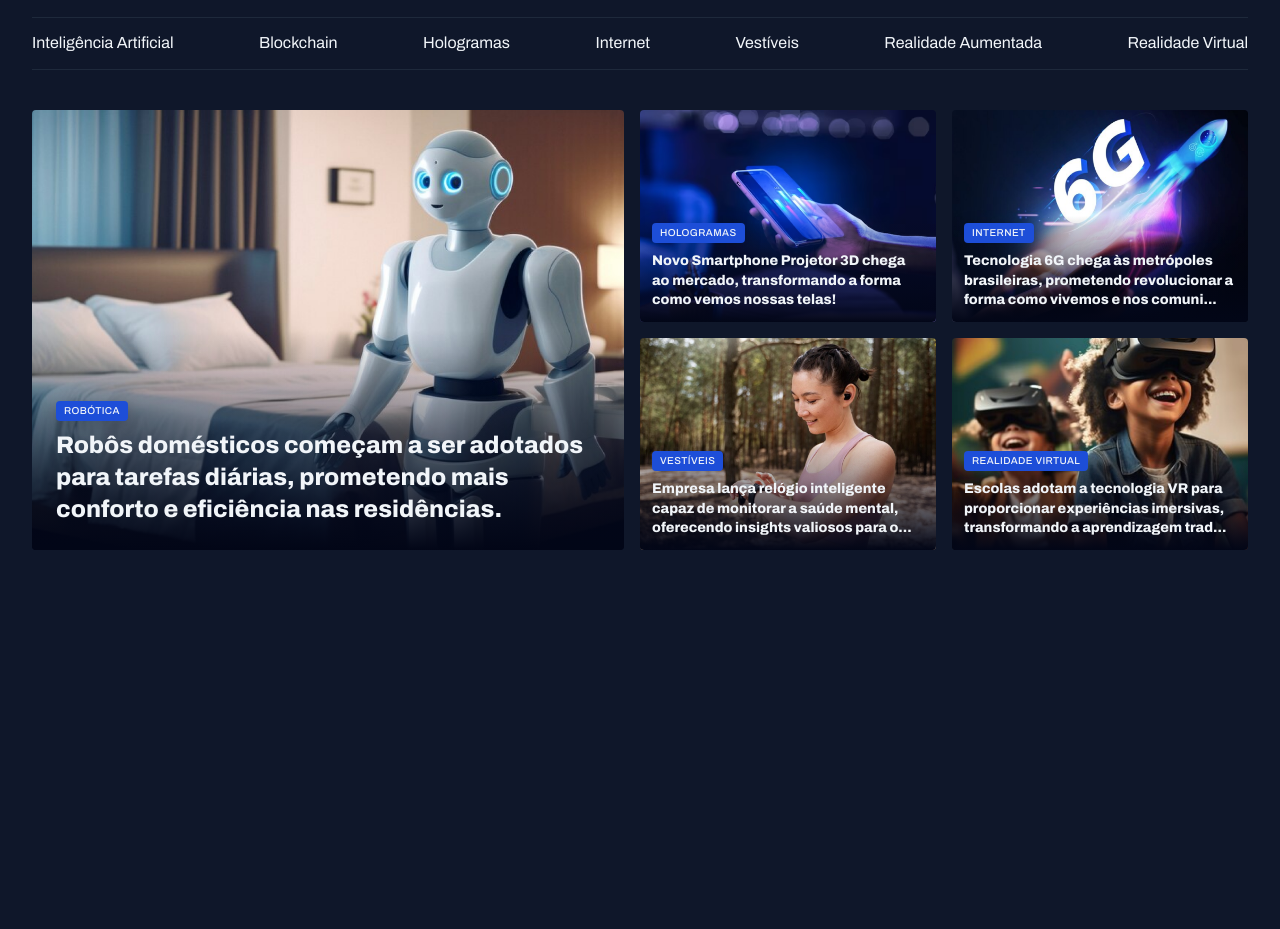
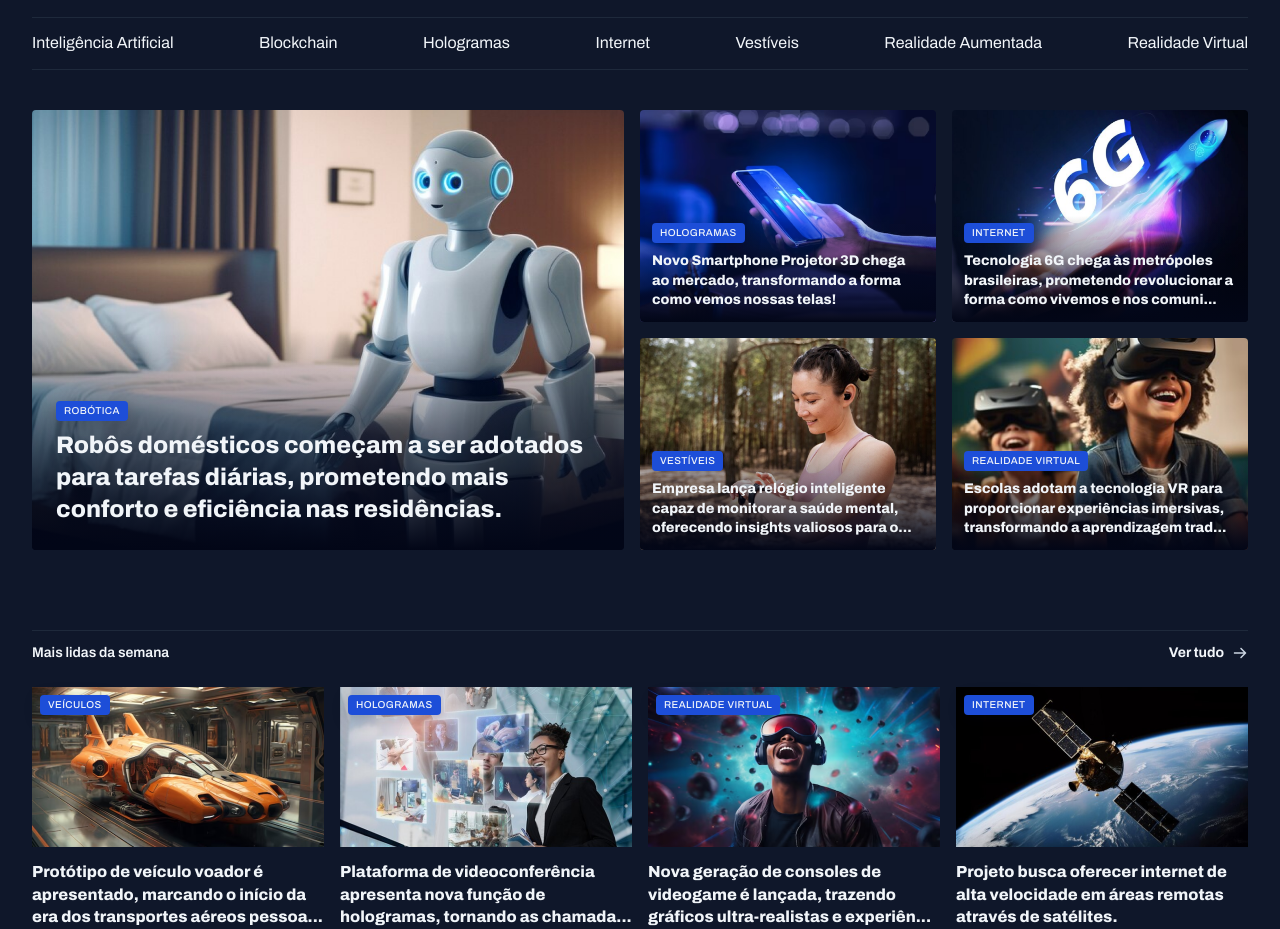
Before and after one commit to lhucaseduardo/portalDeNoticias, a plain HTML site: page index.html in a window 1280 px wide. Shown: the part 45-974 px from the top of the page. Before the commit the page ends 800 px from the top, so only its background shows below. Drawn offline with Linux system fonts and the light colour scheme.

Commit message:
done weekly section

```diff
--- a/index.html
+++ b/index.html
@@ -99,6 +99,43 @@
                 </figure>
             </div>
         </section>
+
+        <section id="weekly">
+            <header class="grid grid-flow-col">
+                <h3>Mais lidas da semana</h3>
+                <a href="#" class="grid grid-flow-col">
+                    <strong>Ver tudo</strong>
+                    <span>
+
+                    </span>
+                </a>
+            </header>
+            <div class="grid gap-16">
+                <figure>
+                    <span class="content-tag">veículos</span>
+                    <img src="./assets/images/Image 06.png" alt="">
+                    <p>Protótipo de veículo voador é apresentado, marcando o início da era dos transportes aéreos pessoa...</p>
+                </figure>
+
+                <figure>
+                    <span class="content-tag">hologramas</span>
+                    <img src="./assets/images/Image 07.png" alt="">
+                    <p>Plataforma de videoconferência apresenta nova função de hologramas, tornando as chamada...</p>
+                </figure>
+
+                <figure>
+                    <span class="content-tag">realidade virtual</span>
+                    <img src="./assets/images/Image 08.png" alt="">
+                    <p>Nova geração de consoles de videogame é lançada, trazendo gráficos ultra-realistas e experiên...</p>
+                </figure>
+
+                <figure>
+                    <span class="content-tag">internet</span>
+                    <img src="./assets/images/Image 09.png" alt="">
+                    <p>Projeto busca oferecer internet de alta velocidade em áreas remotas através de satélites.</p>
+                </figure>
+            </div>
+        </section>
     </main>
 </body>
 
--- a/styles/global.css
+++ b/styles/global.css
@@ -52,6 +52,7 @@ img {
 
 main {
     margin-top: 40px;
+    gap: 80px;
 }
 
 .content-tag {
--- a/styles/sections.css
+++ b/styles/sections.css
@@ -1,3 +1,25 @@
+section header {
+    border-top: 1px solid var(--stroke-color);
+    padding-block: 12px 24px;
+    font: var(--text-span);
+
+    a {
+        justify-self: end;
+        align-items: center;
+        gap: 8px;
+
+        span {
+            background-image: url(../assets/icons/ArrowRight.svg);
+            width: 16px;
+            height: 16px;
+        }
+
+        &:hover span{
+            background-image: url(../assets/icons/ArrowRightHover.svg);
+        }
+    }
+}
+
 #featured {
     img {
         height: 100%;
@@ -35,5 +57,29 @@
             }
         }
     }
+}
 
+#weekly {
+    &>div {
+        grid-template-columns: repeat(4, 292px);
+    }
+
+    img {
+        height: 160px;
+    }
+
+    figure {
+        position: relative;
+
+        .content-tag{
+            position: absolute;
+            top: 8px;
+            left: 8px;
+        }
+
+        p {
+            margin-top: 8px;
+            font-weight: 800;
+        }
+    }
 }
```
